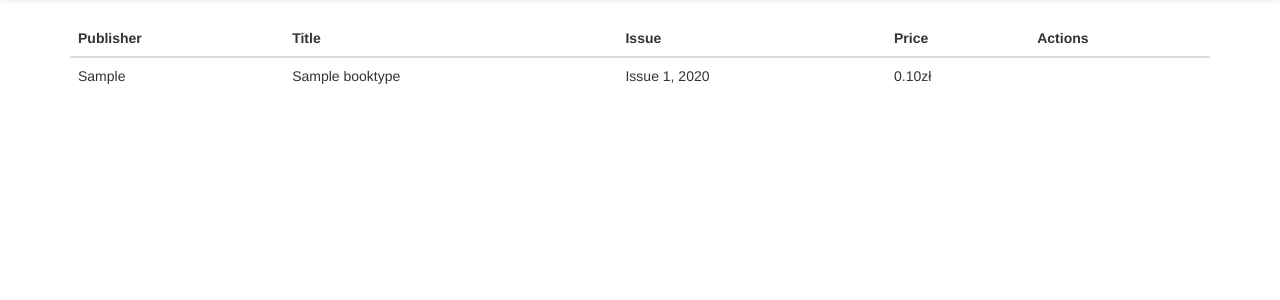
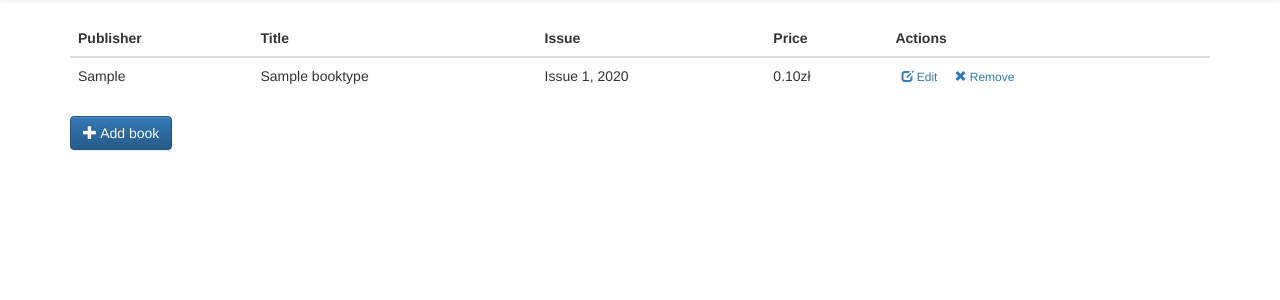
Before and after one commit to m4tx/egielda, a Django app: page /manage/books/ in a window 1280 px wide. Shown: the part 51-351 px from the top of the page. Run offline with Django 3.2, Linux system fonts and the light colour scheme; tables that the repository leaves empty hold one stand-in row (values such as "Sample post"); some libraries are stand-ins or nearby versions.

Commit message:
Add "Add", "Edit" and "Remove book" pages stubs

```diff
--- a/books/templates/books/index.html
+++ b/books/templates/books/index.html
@@ -19,9 +19,16 @@
         <td>{{ book.title }}</td>
         <td>{% blocktrans with book.issue as issue and book.issue_year as year %}Issue {{ issue }}, {{ year}} {% endblocktrans %}</td>
         <td>{{ book.price_string }}</td>
-        <td></td>
+        <td>
+            <div class="btn-toolbar" role="toolbar">
+                <a class="btn btn-xs btn-link" href="{% url 'books.views.edit_book' book.id %}" role="button"><span class="glyphicon glyphicon-edit"></span> {% trans "Edit" %}</a>
+                <a class="btn btn-xs btn-link" href="{% url 'books.views.remove_book' book.id %}" role="button"><span class="glyphicon glyphicon-remove"></span> {% trans "Remove" %}</a>
+            </div>
+        </td>
     </tr>
     {% endfor %}
 </table>
+<a class="btn btn-primary" href="{% url 'books.views.add_book' %}" role="button"><span class="glyphicon glyphicon-plus"></span> {% trans "Add book" %}</a>
+
 {% include "shared/footer.html" %}
 {% endspaceless %}
--- a/books/urls.py
+++ b/books/urls.py
@@ -3,5 +3,8 @@ from django.conf.urls import url
 from books import views
 
 urlpatterns = [
-    url(r'^$', views.index, name='index')
+    url(r'^$', views.index, name='index'),
+    url(r'^add/$', 'books.views.add_book'),
+    url(r'^edit/([0-9]+)/$', 'books.views.edit_book'),
+    url(r'^remove/([0-9]+)/$', 'books.views.remove_book'),
 ]
--- a/books/views.py
+++ b/books/views.py
@@ -1,7 +1,21 @@
+from django.http.response import HttpResponse
 from django.shortcuts import render
+
 from shared.models import BookType
 
 
 def index(request):
     book_list = BookType.objects.all()
     return render(request, 'books/index.html', {'book_list': book_list})
+
+
+def add_book(request):
+    return HttpResponse("Hello world!")
+
+
+def edit_book(request, book_id):
+    return HttpResponse("Hello world!")
+
+
+def remove_book(request, book_id):
+    return HttpResponse("Hello world!")
```
